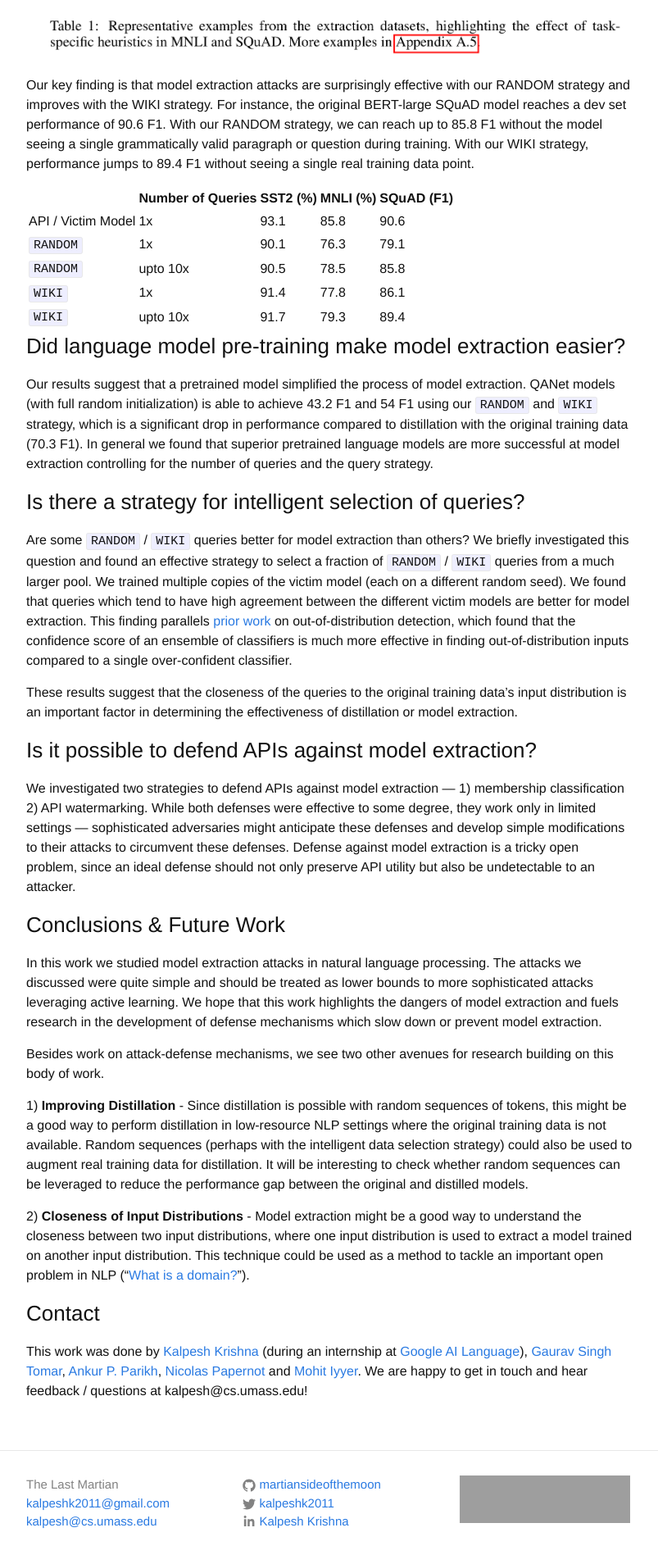
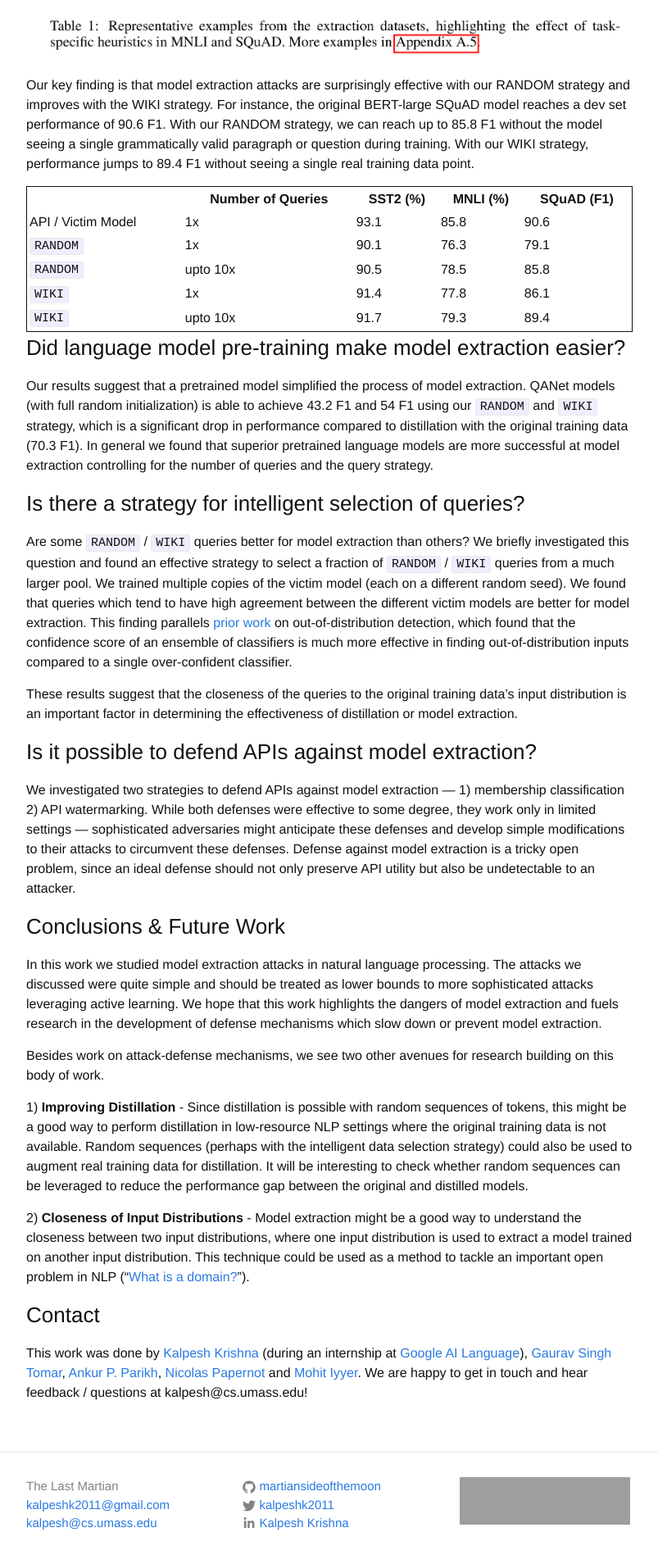
Before and after one commit to martiansideofthemoon/martiansideofthemoon.github.io, a Jekyll site: the page built from _posts/2020-02-10-model-extraction-bert.markdown, in a window 1280 px wide. Shown: the part 2142-4039 px from the top of the page at 82% size, without its empty margins (238-1041 px from the left). Built offline with Jekyll 4.4.1, drawn with Linux system fonts in a browser that asks for light colours; comment, search, counter and statistics services are not loaded; grey boxes are pictures that could not be loaded.

Commit message:
Adding bert extraction blogpost

```diff
--- a/_posts/2020-02-10-model-extraction-bert.markdown
+++ b/_posts/2020-02-10-model-extraction-bert.markdown
@@ -39,6 +39,14 @@ We use two strategies to construct attack queries. The first strategy (`RANDOM`)
 
 Our key finding is that model extraction attacks are surprisingly effective with our RANDOM strategy and improves with the WIKI strategy. For instance, the original BERT-large SQuAD model reaches a dev set performance of 90.6 F1. With our RANDOM strategy, we can reach up to 85.8 F1 without the model seeing a single grammatically valid paragraph or question during training. With our WIKI strategy, performance jumps to 89.4 F1 without seeing a single real training data point.
 
+<style>
+table {
+    width:100%;
+    border: 1px solid;
+}
+</style>
+
+
 |                     | Number of Queries | SST2 (%) | MNLI (%) | SQuAD (F1) |
 |---------------------|-------------------|----------|----------|------------|
 | API / Victim Model  | 1x                | 93.1     | 85.8     | 90.6       |
```
